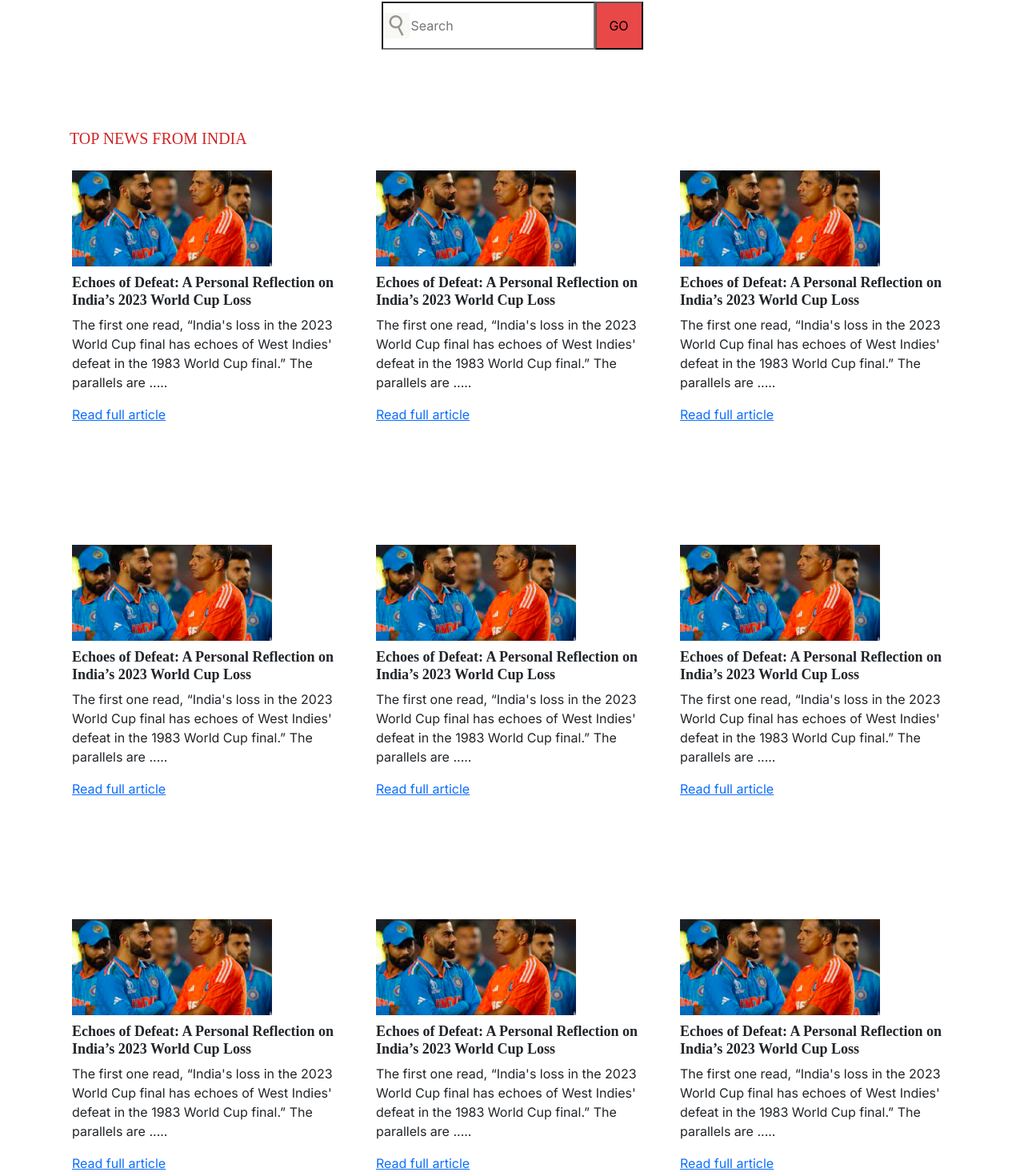
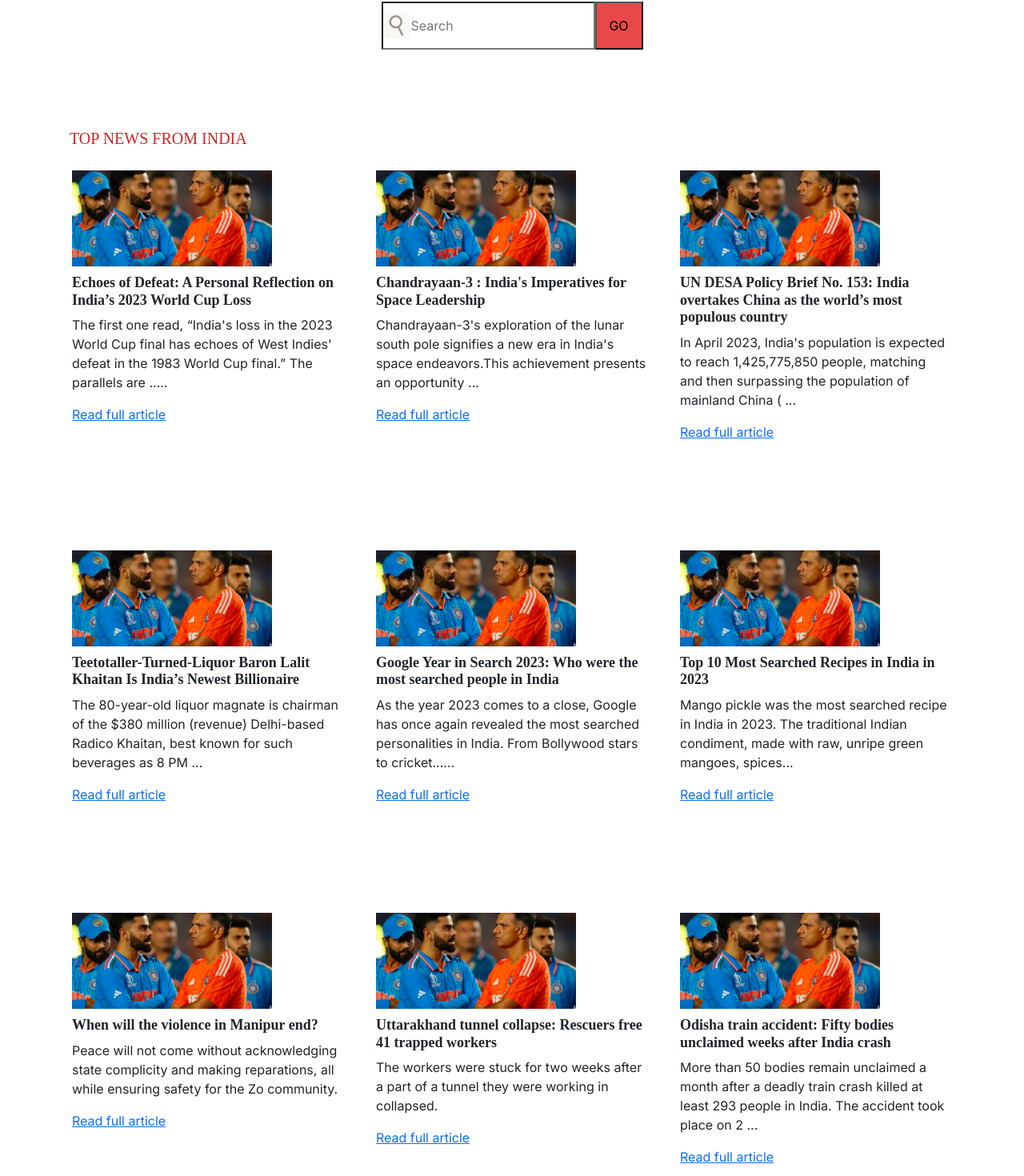
Before and after one commit to KumbharkarSrushti/news_article, a Next.js app: page / in a window 1280 px wide. Shown: the part 231-1701 px from the top of the page at 80% size. Built offline with nearby package versions, Linux system fonts and the light colour scheme.

Commit message:
have object data

```diff
--- a/app/action.js
+++ b/app/action.js
@@ -1,78 +1,144 @@
 const Grid = () => {
+  const articles=[
+    {
+      title: "Echoes of Defeat: A Personal Reflection on India’s 2023 World Cup Loss",
+      img: "/cricket.png",
+      description:
+        "The first one read, “India's loss in the 2023 World Cup final has echoes of West Indies' defeat in the 1983 World Cup final.” The parallels are .....",
+      url: "https://consent.yahoo.com/v2/collectConsent?sessionId=1_cc-session_0bbcc33a-85f3-490b-9f19-c77f31e60581",
+      },
+    {
+      title: "Chandrayaan-3 : India's Imperatives for Space Leadership",
+      img: "/cricket.png",
+      description:
+        "Chandrayaan-3's exploration of the lunar south pole signifies a new era in India's space endeavors.This achievement presents an opportunity ...",
+      url: "https://consent.yahoo.com/v2/collectConsent?sessionId=1_cc-session_0bbcc33a-85f3-490b-9f19-c77f31e60581",
+    },
+    {
+      title: "UN DESA Policy Brief No. 153: India overtakes China as the world’s most populous country",
+      img: "/cricket.png",
+      description:
+        "In April 2023, India's population is expected to reach 1,425,775,850 people, matching and then surpassing the population of mainland China ( ...",
+      url: "https://consent.yahoo.com/v2/collectConsent?sessionId=1_cc-session_0bbcc33a-85f3-490b-9f19-c77f31e60581",
+    },
+    {
+      title: "Teetotaller-Turned-Liquor Baron Lalit Khaitan Is India’s Newest Billionaire",
+      img: "/cricket.png",
+      description:
+        "The 80-year-old liquor magnate is chairman of the $380 million (revenue) Delhi-based Radico Khaitan, best known for such beverages as 8 PM ...",
+      url: "https://consent.yahoo.com/v2/collectConsent?sessionId=1_cc-session_0bbcc33a-85f3-490b-9f19-c77f31e60581",
+    },
+    {
+      title: "Google Year in Search 2023: Who were the most searched people in India",
+      img: "/cricket.png",
+      description:
+        "As the year 2023 comes to a close, Google has once again revealed the most searched personalities in India. From Bollywood stars to cricket......",
+      url: "https://consent.yahoo.com/v2/collectConsent?sessionId=1_cc-session_0bbcc33a-85f3-490b-9f19-c77f31e60581",
+    },
+    {
+      title: "Top 10 Most Searched Recipes in India in 2023",
+      img: "/cricket.png",
+      description:
+        "Mango pickle was the most searched recipe in India in 2023. The traditional Indian condiment, made with raw, unripe green mangoes, spices...",
+      url: "https://consent.yahoo.com/v2/collectConsent?sessionId=1_cc-session_0bbcc33a-85f3-490b-9f19-c77f31e60581",
+    },
+    {
+      title: "When will the violence in Manipur end?",
+      img: "/cricket.png",
+      description:
+        "Peace will not come without acknowledging state complicity and making reparations, all while ensuring safety for the Zo community.",
+      url: "https://consent.yahoo.com/v2/collectConsent?sessionId=1_cc-session_0bbcc33a-85f3-490b-9f19-c77f31e60581",
+    },
+    {
+      title: "Uttarakhand tunnel collapse: Rescuers free 41 trapped workers",
+      img: "/cricket.png",
+      description:
+        "The workers were stuck for two weeks after a part of a tunnel they were working in collapsed.",
+      url: "https://consent.yahoo.com/v2/collectConsent?sessionId=1_cc-session_0bbcc33a-85f3-490b-9f19-c77f31e60581",
+    },
+    {
+      title: "Odisha train accident: Fifty bodies unclaimed weeks after India crash",
+      img: "/cricket.png",
+      description:
+        "More than 50 bodies remain unclaimed a month after a deadly train crash killed at least 293 people in India. The accident took place on 2 ...",
+      url: "https://consent.yahoo.com/v2/collectConsent?sessionId=1_cc-session_0bbcc33a-85f3-490b-9f19-c77f31e60581",
+    },
+  ];
+
   return (
     <>
       <div className="container">
         <h1 className="top_news">TOP NEWS FROM INDIA</h1>
         <div className="row justify-content-center">
           <div className="col-12 col-lg-4 box">
-            <img className="IMGNEWS" src="/cricket.png" alt="png"></img>
-            <h1>Echoes of Defeat: A Personal Reflection on India’s 2023 World Cup Loss</h1>
-            <p>The first one read, “India's loss in the 2023 World Cup final has echoes of West Indies' defeat in the 1983 World Cup final.” The parallels are .....</p>
-            <a href="https://medium.com/@gouravmodi/echoes-of-defeat-a-personal-reflection-on-indias-2023-world-cup-loss-3177e485c1a0">
+              <img className="IMGNEWS" src={articles[0].img} alt="png"></img>
+              <h1>{articles[0].title}</h1>
+              <p>{articles[0].description}</p>
+              <a href={articles[0].url}>
                 <p>Read full article</p>
               </a>
             </div>
           <div className="col-12 col-lg-4 box">
-          <img className="IMGNEWS" src="/cricket.png" alt="png"></img>
-            <h1>Echoes of Defeat: A Personal Reflection on India’s 2023 World Cup Loss</h1>
-            <p>The first one read, “India's loss in the 2023 World Cup final has echoes of West Indies' defeat in the 1983 World Cup final.” The parallels are .....</p>
-            <a href="https://medium.com/@gouravmodi/echoes-of-defeat-a-personal-reflection-on-indias-2023-world-cup-loss-3177e485c1a0">
+              <img className="IMGNEWS" src={articles[1].img} alt="png"></img>
+              <h1>{articles[1].title}</h1>
+              <p>{articles[1].description}</p>
+              <a href={articles[1].url}>
                 <p>Read full article</p>
               </a>
           </div>
           <div className="col-12 col-lg-4 box">
-          <img className="IMGNEWS" src="/cricket.png" alt="png"></img>
-            <h1>Echoes of Defeat: A Personal Reflection on India’s 2023 World Cup Loss</h1>
-            <p>The first one read, “India's loss in the 2023 World Cup final has echoes of West Indies' defeat in the 1983 World Cup final.” The parallels are .....</p>
-            <a href="https://medium.com/@gouravmodi/echoes-of-defeat-a-personal-reflection-on-indias-2023-world-cup-loss-3177e485c1a0">
+              <img className="IMGNEWS" src={articles[2].img} alt="png"></img>
+              <h1>{articles[2].title}</h1>
+              <p>{articles[2].description}</p>
+              <a href={articles[2].url}>
                 <p>Read full article</p>
               </a>
           </div>
           <div className="col-12 col-lg-4 box">
-          <img className="IMGNEWS" src="/cricket.png" alt="png"></img>
-            <h1>Echoes of Defeat: A Personal Reflection on India’s 2023 World Cup Loss</h1>
-            <p>The first one read, “India's loss in the 2023 World Cup final has echoes of West Indies' defeat in the 1983 World Cup final.” The parallels are .....</p>
-            <a href="https://medium.com/@gouravmodi/echoes-of-defeat-a-personal-reflection-on-indias-2023-world-cup-loss-3177e485c1a0">
+              <img className="IMGNEWS" src={articles[3].img} alt="png"></img>
+              <h1>{articles[3].title}</h1>
+              <p>{articles[3].description}</p>
+              <a href={articles[3].url}>
                 <p>Read full article</p>
               </a>
           </div>
           <div className="col-12 col-lg-4 box">
-          <img className="IMGNEWS" src="/cricket.png" alt="png"></img>
-            <h1>Echoes of Defeat: A Personal Reflection on India’s 2023 World Cup Loss</h1>
-            <p>The first one read, “India's loss in the 2023 World Cup final has echoes of West Indies' defeat in the 1983 World Cup final.” The parallels are .....</p>
-            <a href="https://medium.com/@gouravmodi/echoes-of-defeat-a-personal-reflection-on-indias-2023-world-cup-loss-3177e485c1a0">
+              <img className="IMGNEWS" src={articles[4].img} alt="png"></img>
+              <h1>{articles[4].title}</h1>
+              <p>{articles[4].description}</p>
+              <a href={articles[4].url}>
                 <p>Read full article</p>
               </a>
           </div>
           <div className="col-12 col-lg-4 box">
-          <img className="IMGNEWS" src="/cricket.png" alt="png"></img>
-            <h1>Echoes of Defeat: A Personal Reflection on India’s 2023 World Cup Loss</h1>
-            <p>The first one read, “India's loss in the 2023 World Cup final has echoes of West Indies' defeat in the 1983 World Cup final.” The parallels are .....</p>
-            <a href="https://medium.com/@gouravmodi/echoes-of-defeat-a-personal-reflection-on-indias-2023-world-cup-loss-3177e485c1a0">
+              <img className="IMGNEWS" src={articles[5].img} alt="png"></img>
+              <h1>{articles[5].title}</h1>
+              <p>{articles[5].description}</p>
+              <a href={articles[5].url}>
                 <p>Read full article</p>
               </a>
           </div>
           <div className="col-12 col-lg-4 box">
-          <img className="IMGNEWS" src="/cricket.png" alt="png"></img>
-            <h1>Echoes of Defeat: A Personal Reflection on India’s 2023 World Cup Loss</h1>
-            <p>The first one read, “India's loss in the 2023 World Cup final has echoes of West Indies' defeat in the 1983 World Cup final.” The parallels are .....</p>
-            <a href="https://medium.com/@gouravmodi/echoes-of-defeat-a-personal-reflection-on-indias-2023-world-cup-loss-3177e485c1a0">
+              <img className="IMGNEWS" src={articles[6].img} alt="png"></img>
+              <h1>{articles[6].title}</h1>
+              <p>{articles[6].description}</p>
+              <a href={articles[6].url}>
                 <p>Read full article</p>
               </a>
           </div>
           <div className="col-12 col-lg-4 box">
-          <img className="IMGNEWS" src="/cricket.png" alt="png"></img>
-            <h1>Echoes of Defeat: A Personal Reflection on India’s 2023 World Cup Loss</h1>
-            <p>The first one read, “India's loss in the 2023 World Cup final has echoes of West Indies' defeat in the 1983 World Cup final.” The parallels are .....</p>
-            <a href="https://medium.com/@gouravmodi/echoes-of-defeat-a-personal-reflection-on-indias-2023-world-cup-loss-3177e485c1a0">
+              <img className="IMGNEWS" src={articles[7].img} alt="png"></img>
+              <h1>{articles[7].title}</h1>
+              <p>{articles[7].description}</p>
+              <a href={articles[7].url}>
                 <p>Read full article</p>
               </a>
             </div>
           <div className="col-12 col-lg-4 box">
-          <img className="IMGNEWS" src="/cricket.png" alt="png"></img>
-            <h1>Echoes of Defeat: A Personal Reflection on India’s 2023 World Cup Loss</h1>
-            <p>The first one read, “India's loss in the 2023 World Cup final has echoes of West Indies' defeat in the 1983 World Cup final.” The parallels are .....</p>
-            <a href="https://medium.com/@gouravmodi/echoes-of-defeat-a-personal-reflection-on-indias-2023-world-cup-loss-3177e485c1a0">
+              <img className="IMGNEWS" src={articles[8].img} alt="png"></img>
+              <h1>{articles[8].title}</h1>
+              <p>{articles[8].description}</p>
+              <a href={articles[8].url}>
                 <p>Read full article</p>
               </a>
           </div>
--- a/app/globals.css
+++ b/app/globals.css
@@ -51,7 +51,7 @@ button{
 
 .box {
   /* border: 1px solid black; */
-  height:388px;
+  /* height:388px; */
   margin-bottom:80px;
   padding:20px;
 }
```
Lines whose indentation alone changed are shown as unchanged.
